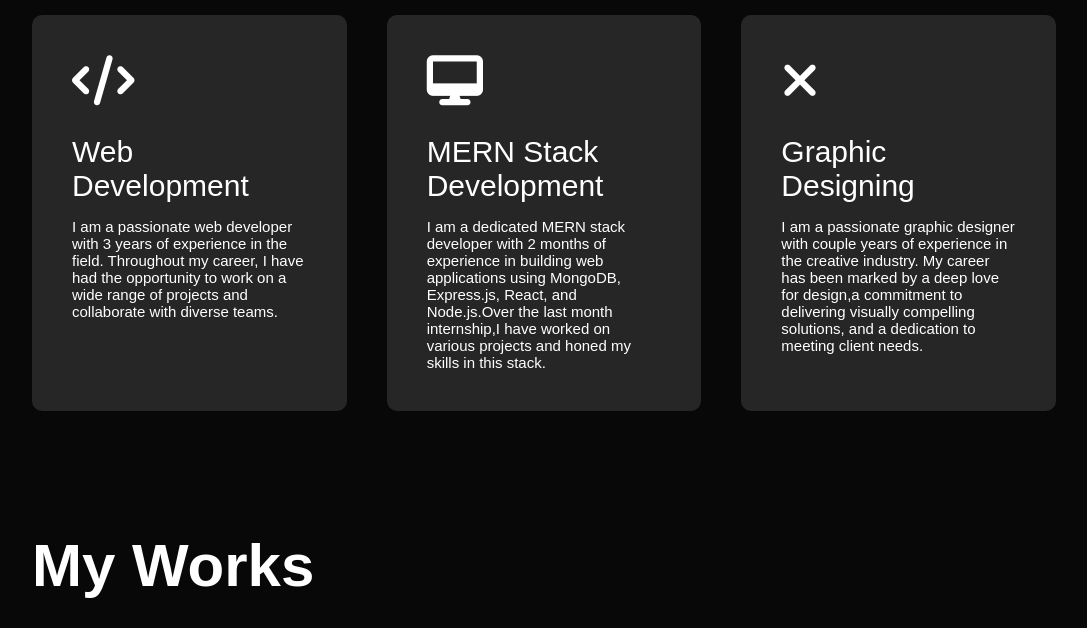
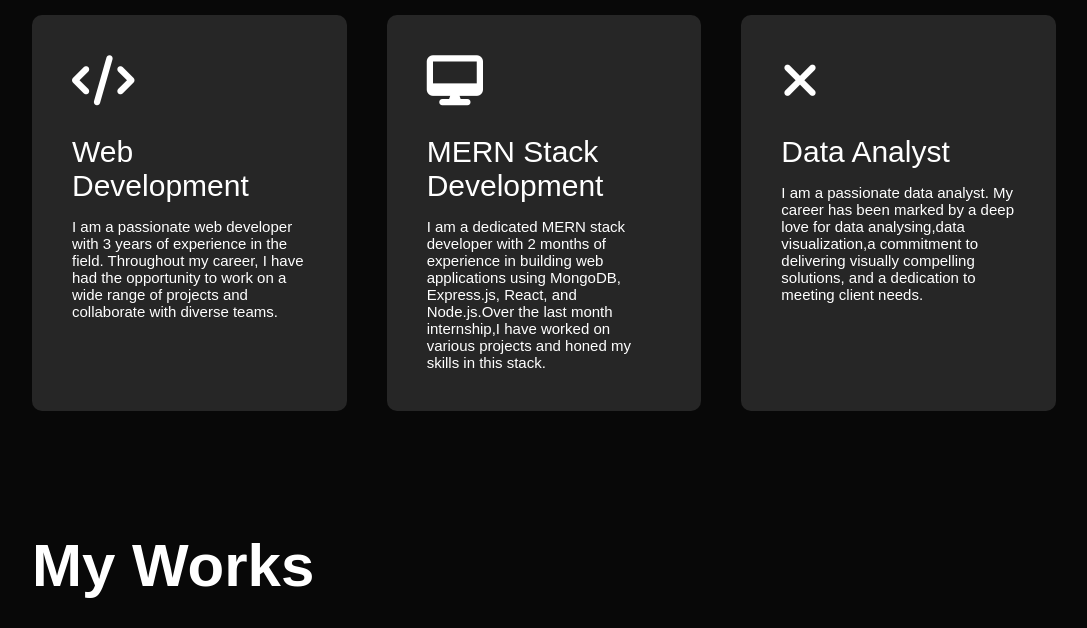
Before and after one commit to ritu09-10/portfolio, a plain HTML site: page index.html in a window 1280 px wide. Shown: the part 1660-2288 px from the top of the page, without its empty margins (96-1183 px from the left). Drawn offline with Linux system fonts and the light colour scheme.

Commit message:
index.html

```diff
--- a/index.html
+++ b/index.html
@@ -97,9 +97,9 @@
                 <div>
 
                     <i class="fa-solid fa-times"></i>
-                    <h2>Graphic Designing</h2>
-                    <p>I am a passionate graphic designer with couple years of experience in the creative industry.
-                    My career has been marked by a deep love for design,a commitment to delivering visually compelling solutions,
+                    <h2>Data Analyst</h2>
+                    <p>I am a passionate data analyst.
+                    My career has been marked by a deep love for data analysing,data visualization,a commitment to delivering visually compelling solutions,
                     and a dedication to meeting client needs.</p>
                 </div>
             </div>
```
